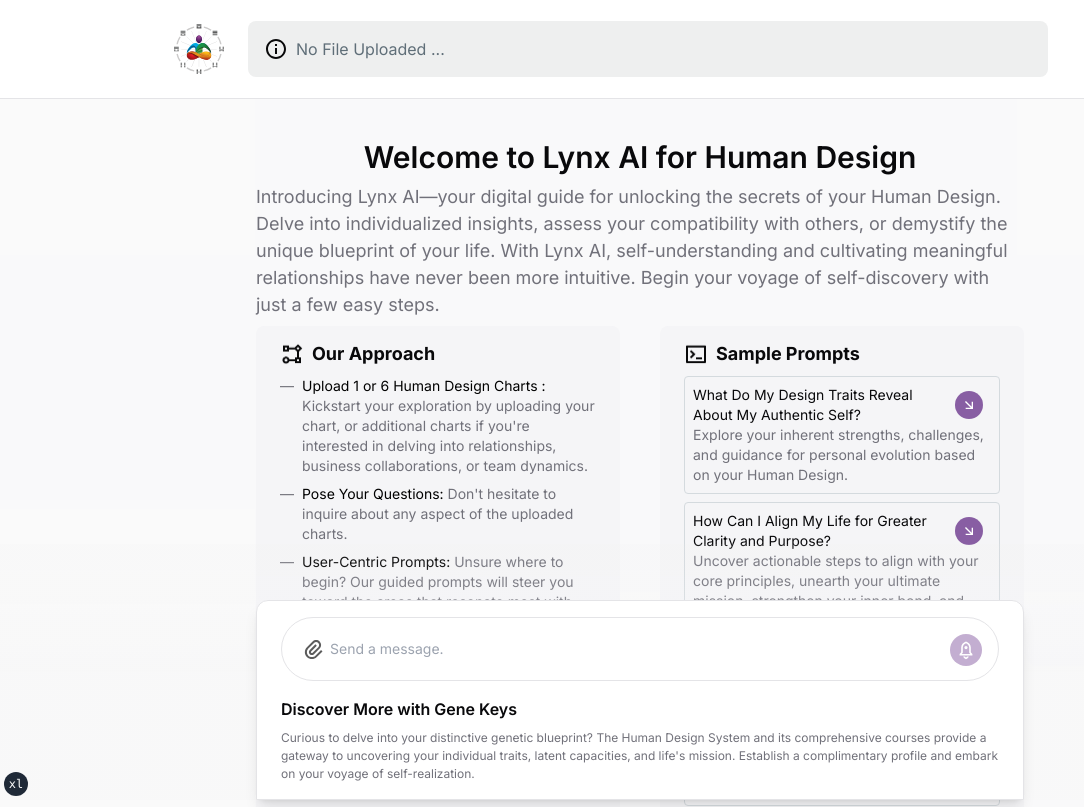
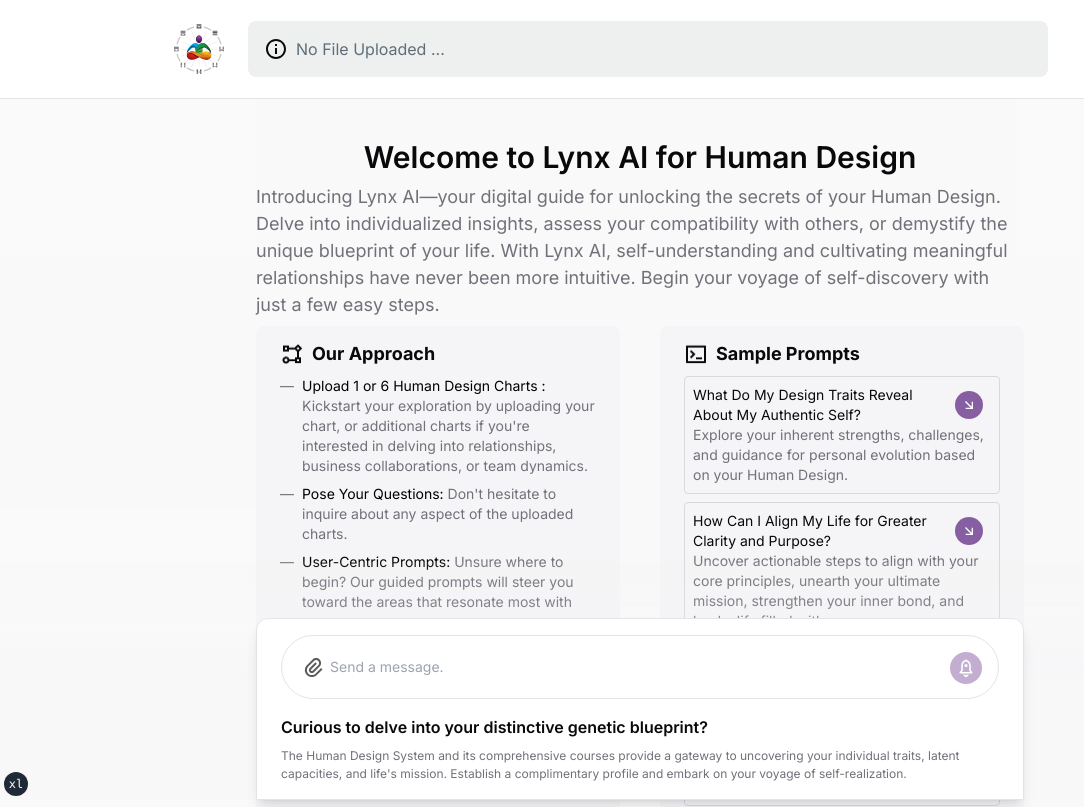
Before and after one commit to daveyato/hd, a Next.js app: page / in a window 1280 px wide. Shown: the top 807 px of the page, without its empty margins (0-1084 px from the left). Built offline with nearby package versions, Linux system fonts and the light colour scheme.

Commit message:
Update footer

```diff
--- a/components/footer.tsx
+++ b/components/footer.tsx
@@ -7,8 +7,8 @@
   const content = `&nbsp;`
   return (
     <div>
-      <h3 className="mb-2 font-semibold">Discover More with Gene Keys</h3>
-      <p className='text-left text-xs leading-normal text-muted-foreground'>Curious to delve into your distinctive genetic blueprint? The Human Design System and its comprehensive courses provide a gateway to uncovering your individual traits, latent capacities, and life&apos;s mission. Establish a complimentary profile and embark on your voyage of self-realization. </p>
+      <h3 className="mb-2 font-semibold">Curious to delve into your distinctive genetic blueprint?</h3>
+      <p className='text-left text-xs leading-normal text-muted-foreground'>The Human Design System and its comprehensive courses provide a gateway to uncovering your individual traits, latent capacities, and life&apos;s mission. Establish a complimentary profile and embark on your voyage of self-realization. </p>
     </div>
   )
 }
```
